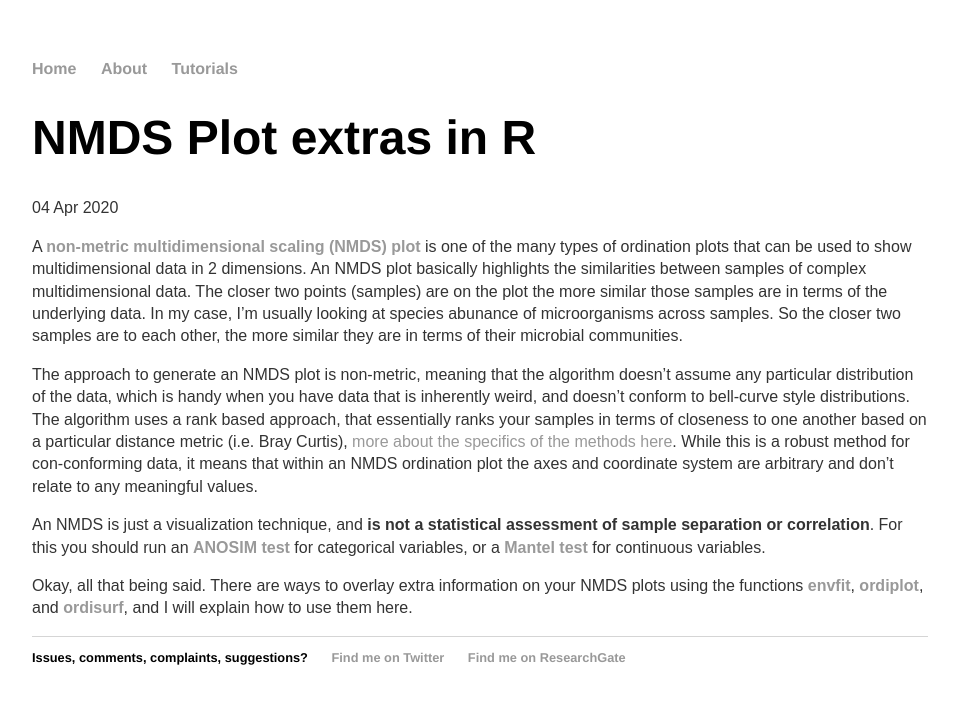
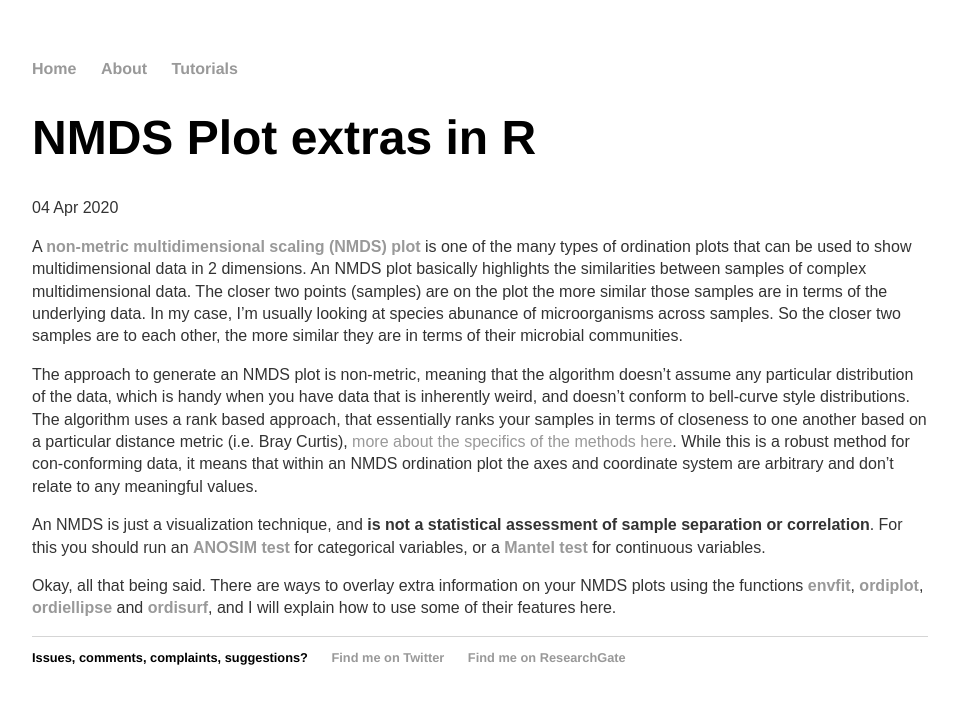
Before and after one commit to jkzorz/jkzorz.github.io, a Jekyll site: the page built from _posts/2020-04-04-NMDS-extras.md, in a window 1280 px wide. Shown: the top 704 px of the page, without its empty margins (160-1119 px from the left). Built offline with Jekyll 4.4.1, drawn with Linux system fonts in a browser that asks for light colours.

Commit message:
Update 2020-04-04-NMDS-extras.md

```diff
--- a/_posts/2020-04-04-NMDS-extras.md
+++ b/_posts/2020-04-04-NMDS-extras.md
@@ -11,4 +11,4 @@ The approach to generate an NMDS plot is non-metric, meaning that the algorithm
 
 An NMDS is just a visualization technique, and **is not a statistical assessment of sample separation or correlation**. For this you should run an **[ANOSIM test](https://jkzorz.github.io/2019/06/11/ANOSIM-test.html)** for categorical variables, or a **[Mantel test](https://jkzorz.github.io/2019/07/08/mantel-test.html)** for continuous variables.
 
-Okay, all that being said. There are ways to overlay extra information on your NMDS plots using the functions **[envfit](https://www.rdocumentation.org/packages/vegan/versions/1.4-0/topics/envfit)**, **[ordiplot](https://www.rdocumentation.org/packages/vegan/versions/2.4-2/topics/ordiplot)**, and **[ordisurf](https://www.rdocumentation.org/packages/vegan/versions/2.4-2/topics/ordisurf)**, and I will explain how to use them here.
+Okay, all that being said. There are ways to overlay extra information on your NMDS plots using the functions **[envfit](https://www.rdocumentation.org/packages/vegan/versions/1.4-0/topics/envfit)**, **[ordiplot](https://www.rdocumentation.org/packages/vegan/versions/2.4-2/topics/ordiplot)**, **[ordiellipse](https://www.rdocumentation.org/packages/vegan/versions/2.4-2/topics/ordihull)** and **[ordisurf](https://www.rdocumentation.org/packages/vegan/versions/2.4-2/topics/ordisurf)**, and I will explain how to use some of their features here.
```
